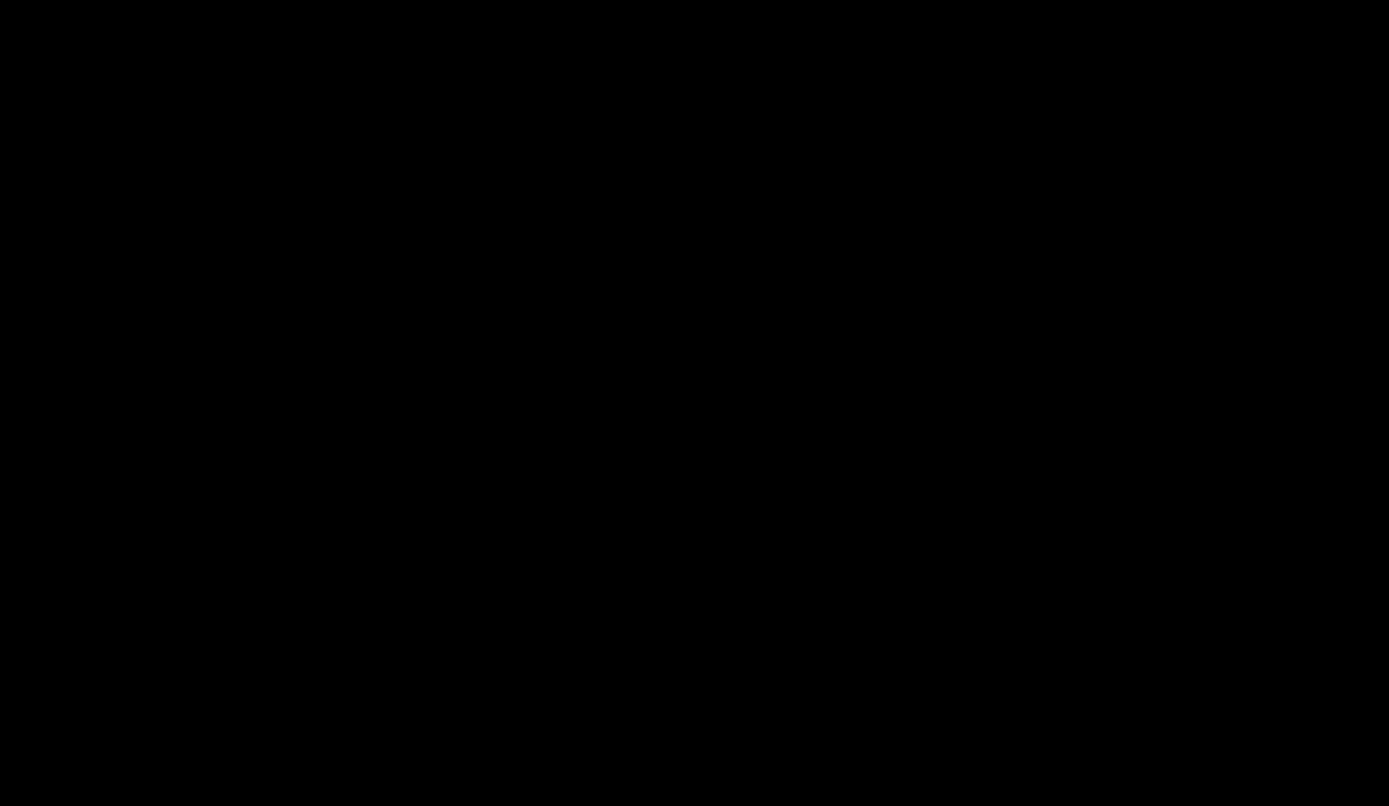
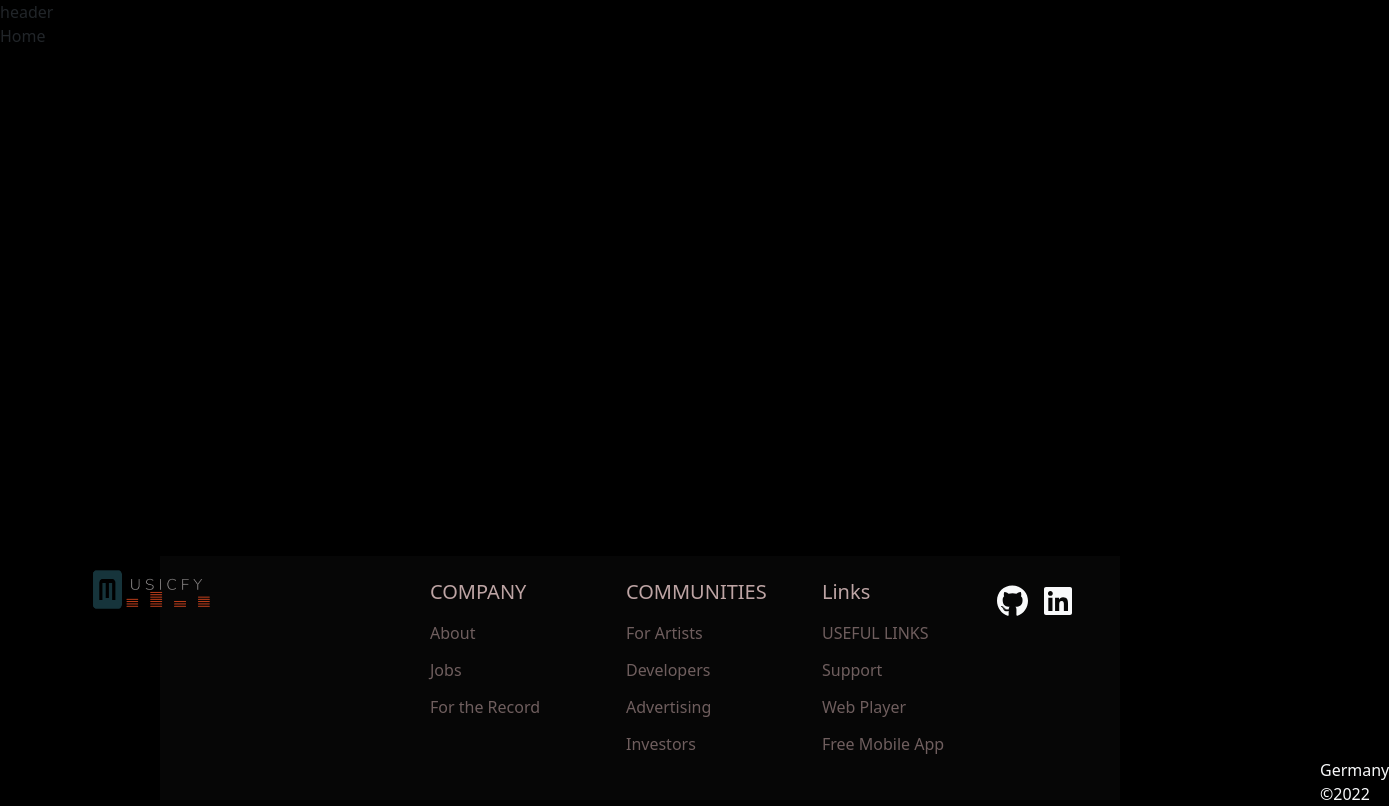
Before and after one commit to Music-App-Team/frontend, a React (Create React App) app: page / in a window 1280 px wide. Shown: the whole page, 1389 px wide, since content can reach past the window. Built offline with nearby package versions, Linux system fonts and the light colour scheme.

Commit message:
footer erstellen

```diff
--- a/package.json
+++ b/package.json
@@ -3,9 +3,12 @@
   "version": "0.1.0",
   "private": true,
   "dependencies": {
+    "@fortawesome/free-brands-svg-icons": "^6.1.1",
+    "@fortawesome/react-fontawesome": "^0.1.18",
     "@testing-library/jest-dom": "^5.14.1",
     "@testing-library/react": "^13.0.0",
     "@testing-library/user-event": "^13.2.1",
+    "bootstrap": "^5.1.3",
     "react": "^18.1.0",
     "react-dom": "^18.1.0",
     "react-router-dom": "^6.3.0",
--- a/src/components/layout/Layout.js
+++ b/src/components/layout/Layout.js
@@ -5,6 +5,8 @@
 import Search from '../../pages/search/Search'
 import Playlist from '../../pages/playlists/Playlist'
 import PlaylistDetail from '../../pages/playlistDetail/PlaylistDetail'
+import Footer  from '../footer/Footer'
+import 'bootstrap/dist/css/bootstrap.css'
 
 function layout() {
   return (
@@ -16,6 +18,7 @@
           <Route path="/playlists" element={<Playlist/>}></Route>
           <Route path="/playlistDetail/:id" element={<PlaylistDetail/>}></Route>
         </Routes>
+        <Footer/>
     </div>
   )
 }
```
Also changed, not shown: 1 other file (tests, documents, lock files or other folders).
